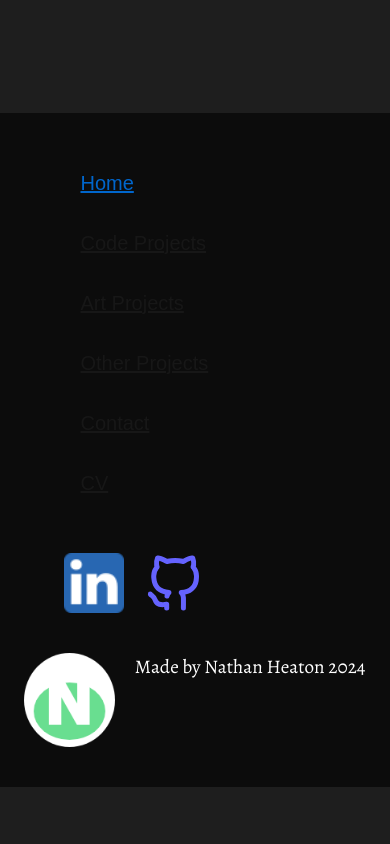
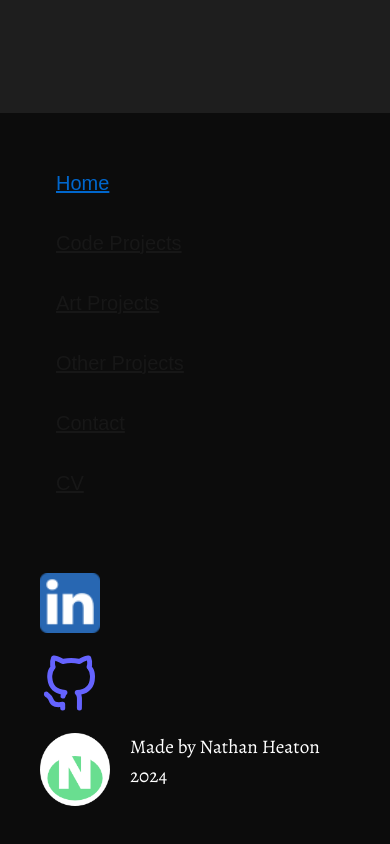
Before and after one commit to NathanHeaton/Portfolio, a Next.js app: page / in a window 390 px wide. Shown: the part 4109-4953 px from the top of the page. Before the commit the page ends 4896 px from the top, so only its background shows below. Built offline with nearby package versions, Linux system fonts and the light colour scheme; a web font is replaced by a local one.

Commit message:
improved footer on mobile and desktop

```diff
--- a/app/layout.tsx
+++ b/app/layout.tsx
@@ -71,18 +71,19 @@ export default function RootLayout({
                 <div className="md:flex row-auto p-10">
                   <FooterLink />
                 </div>
-                <div className="flex row gap-5 px-10">
+                <div className="flex flex-col md:flex-row gap-5 px-10 mb-10 mt-5">
                     <Link href={"https://www.linkedin.com/in/nathan-heaton-478541300/"} target="_blank">
                       <Image src="/icons/5296501_linkedin_network_linkedin logo_icon.png" alt="LinkedIn link" width={60} height={60} />
                     </Link>
                     <Link href={"https://github.com/NathanHeaton"} target="_blank">
                         <Image src="/icons/8725846_github_alt_icon.svg" alt="github link" width={60} height={60} />
                     </Link>
-                </div>
-                <div className="flex row-auto gap-5 my-10 justify-center align-middle">
-                <Image src="/icons/logo.png" alt="N logo" width={113 * .8} height={118 *.8} />
+                    <div className="flex row-auto gap-5 md:ml-50 align-middle">
+                <Image src="/icons/logo.png" alt="N logo" width={70} height={70} />
                     <p className="align-middle">Made by Nathan Heaton 2024</p>
                 </div>
+                </div>
+
             </section>
         </footer>
       </body>
```
